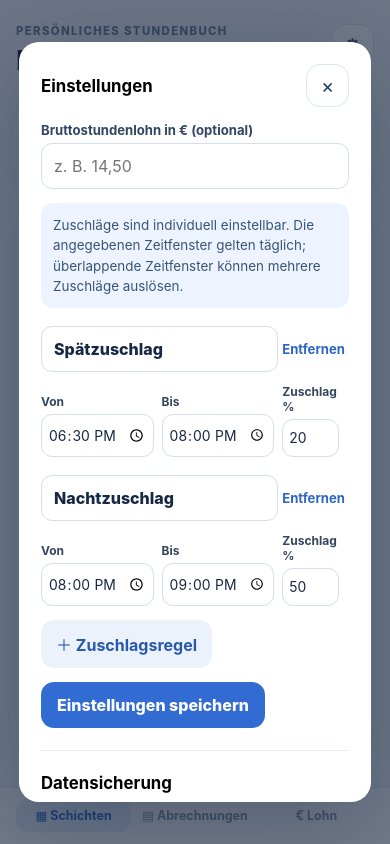
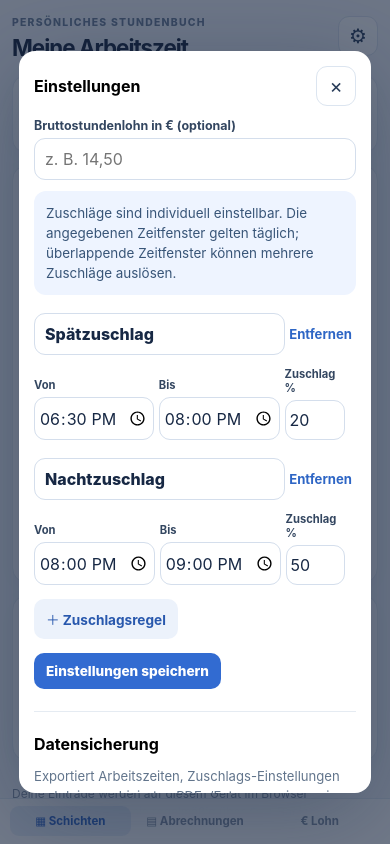
Before and after one commit to AgethanP/Arbeitszeit-App, a plain HTML site: page index.html in a window 390 px wide. Both pictures are taken after a click on the button "Einstellungen". Shown: the top 844 px of the page. Drawn offline with Linux system fonts and the light colour scheme.

Commit message:
Add files via upload

```diff
--- a/style.css
+++ b/style.css
@@ -8,3 +8,219 @@
 .document-actions{display:flex;gap:7px;flex-wrap:wrap;margin-top:9px}.document-actions button{font-size:.78rem}
 .doc-section{font-size:.8rem;font-weight:800;color:#76879e;text-transform:uppercase;margin:18px 0 7px}
 #documentForm .primary{margin-top:8px}
+
+
+/* ==========================================
+   iPhone 13 – Kompaktes Smartphone-Layout
+   ========================================== */
+
+@media (max-width: 430px) {
+
+  /* Hauptbereich */
+  .app {
+    padding: 16px 12px 90px;
+  }
+
+  /* Überschrift */
+  h1 {
+    font-size: 1.4rem;
+    margin: 5px 0 14px;
+  }
+
+  h2 {
+    font-size: 1rem;
+    margin-bottom: 10px;
+  }
+
+  .eyebrow {
+    font-size: 0.65rem;
+  }
+
+  /* Statistik-Karten */
+  .stats {
+    gap: 8px;
+    margin-bottom: 12px;
+  }
+
+  .stat {
+    padding: 12px;
+    border-radius: 14px;
+  }
+
+  .stat small {
+    font-size: 0.7rem;
+    min-height: 2em;
+  }
+
+  .stat strong {
+    font-size: 1.35rem;
+    margin-top: 4px;
+  }
+
+  /* Allgemeine Karten */
+  .panel {
+    padding: 12px;
+    border-radius: 15px;
+    margin-bottom: 12px;
+  }
+
+  /* Kalender */
+  .calendar-head {
+    margin-bottom: 12px;
+  }
+
+  .calendar-head strong {
+    font-size: 0.95rem;
+  }
+
+  .days {
+    gap: 4px;
+  }
+
+  .weekday {
+    font-size: 0.65rem;
+    padding: 3px 0 6px;
+  }
+
+  .day {
+    min-height: 45px;
+    padding: 5px 2px;
+    gap: 4px;
+    border-radius: 9px;
+  }
+
+  .day-number {
+    font-size: 0.8rem;
+  }
+
+  .dot {
+    width: 5px;
+    height: 5px;
+  }
+
+  .dot-row {
+    gap: 2px;
+  }
+
+  .legend {
+    margin-top: 10px;
+    gap: 12px;
+    font-size: 0.7rem;
+  }
+
+  /* Schichtübersicht */
+  .shift-item {
+    padding: 10px 0;
+    gap: 8px;
+  }
+
+  .shift-item strong {
+    font-size: 0.88rem;
+  }
+
+  .shift-item small {
+    font-size: 0.75rem;
+  }
+
+  .status {
+    font-size: 0.67rem;
+    padding: 3px 6px;
+  }
+
+  /* Buttons */
+  .primary,
+  .secondary,
+  .danger {
+    padding: 10px 12px;
+    border-radius: 10px;
+    font-size: 0.85rem;
+  }
+
+  .settings-btn,
+  .square {
+    min-width: 40px;
+    height: 40px;
+    border-radius: 11px;
+  }
+
+  /* Eingabefelder */
+  input,
+  select {
+    padding: 10px;
+    font-size: 16px;
+  }
+
+  .field {
+    margin-bottom: 11px;
+  }
+
+  .form-grid {
+    gap: 9px;
+  }
+
+  label {
+    font-size: 0.78rem;
+  }
+
+  /* Dialogfenster */
+  dialog {
+    width: calc(100% - 20px);
+    padding: 15px;
+    border-radius: 16px;
+    max-height: 88dvh;
+  }
+
+  .modal-head {
+    margin-bottom: 12px;
+  }
+
+  .rule {
+    gap: 5px;
+  }
+
+  .rule input {
+    padding: 9px 4px;
+    font-size: 16px;
+  }
+
+  .rule label {
+    font-size: 0.7rem;
+  }
+
+  /* Untere Navigation */
+  .tabs {
+    padding: 7px 10px
+      calc(8px + env(safe-area-inset-bottom));
+    gap: 4px;
+  }
+
+  .tab {
+    padding: 8px 3px;
+    font-size: 0.72rem;
+    border-radius: 9px;
+  }
+
+  /* Abrechnungsarchiv */
+  .document-item {
+    padding: 10px 0;
+    gap: 8px;
+  }
+
+  .document-icon {
+    width: 36px;
+    height: 39px;
+    font-size: 1.15rem;
+  }
+
+  .document-details strong {
+    font-size: 0.84rem;
+  }
+
+  .document-actions {
+    gap: 5px;
+  }
+
+  .document-actions button {
+    font-size: 0.75rem;
+  }
+}
```
